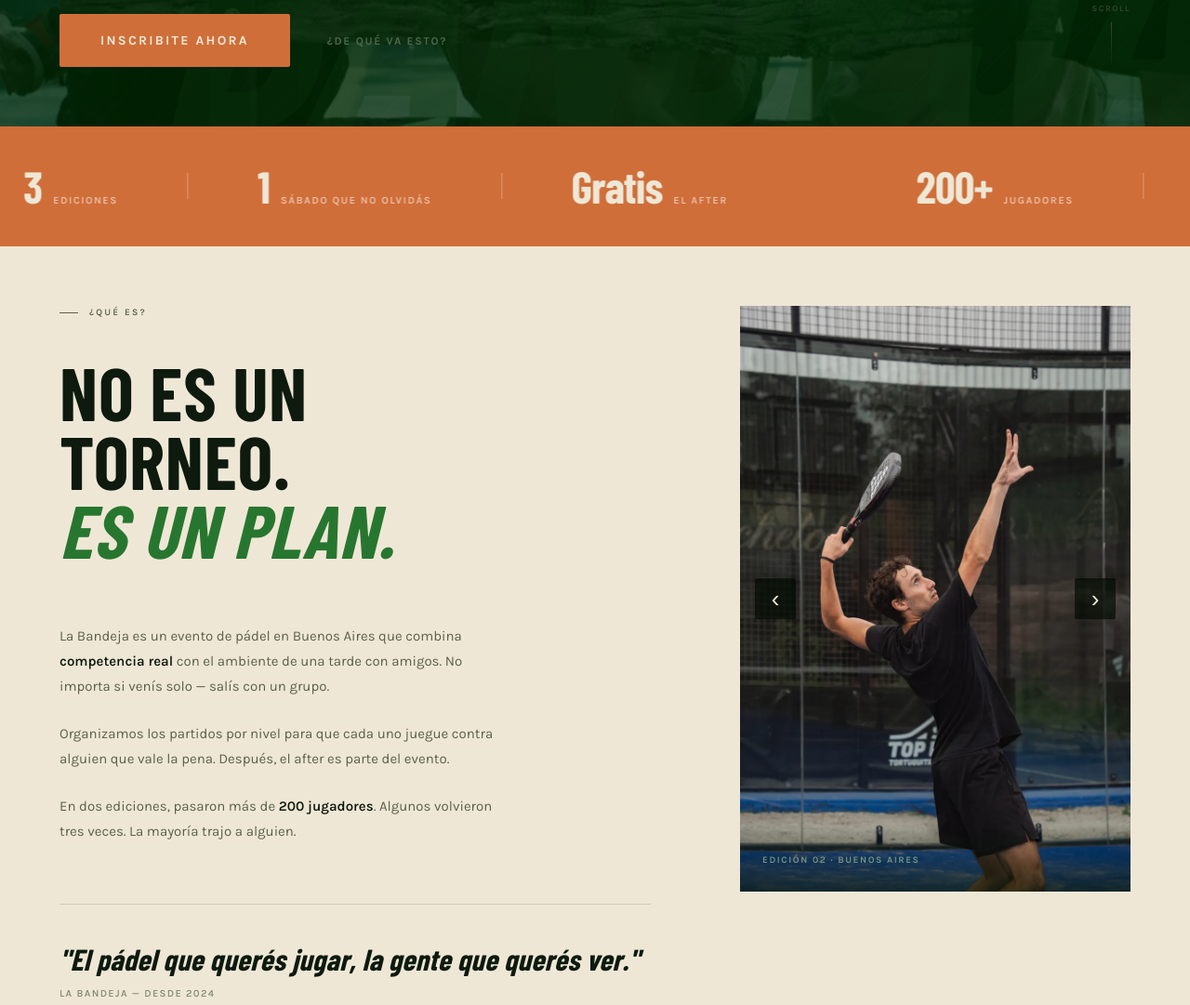
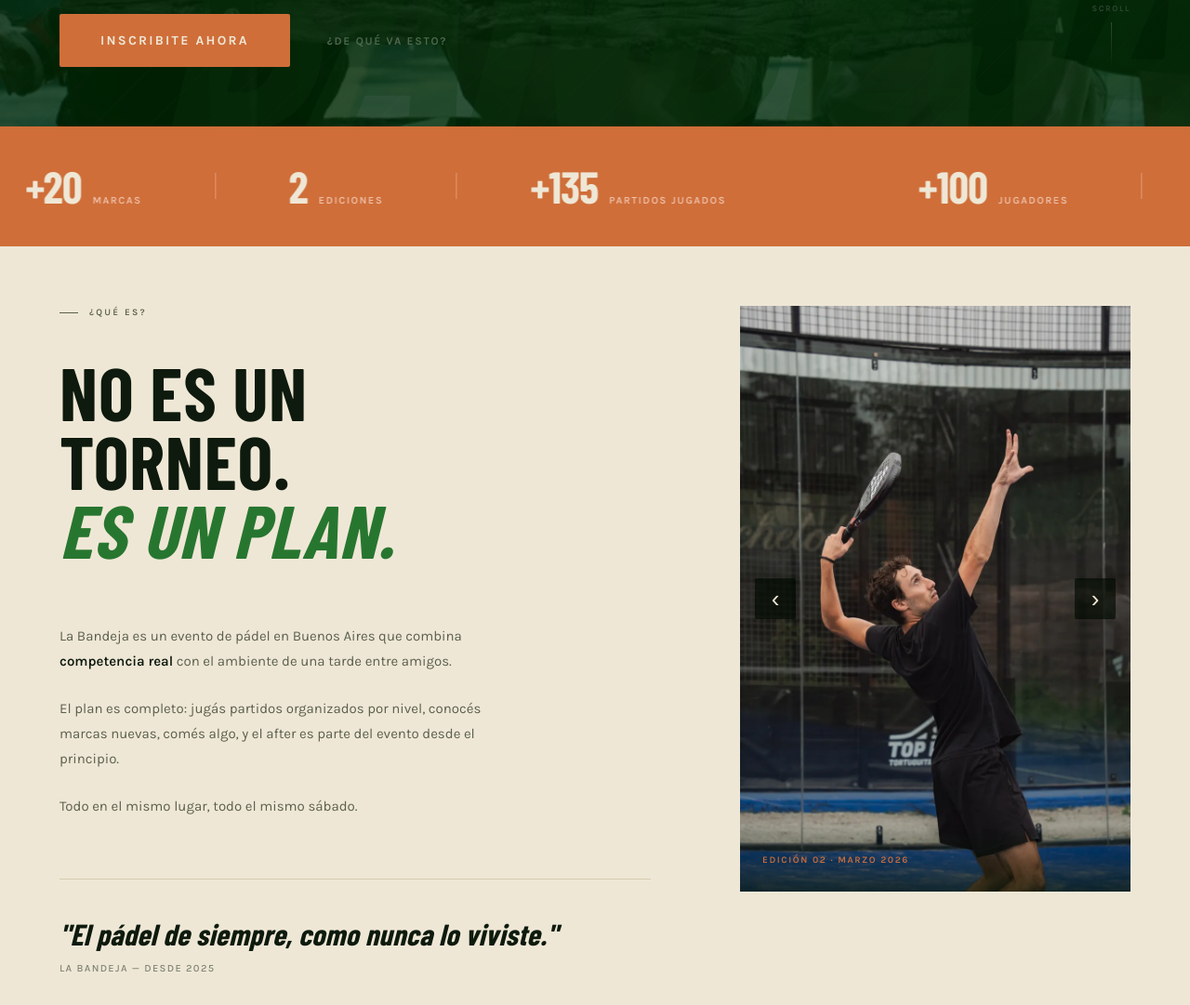
Before and after one commit to patogule/La-Bandeja, a website: page projects/landing/index.html in a window 1280 px wide. Shown: the part 664-1745 px from the top of the page at 93% size. Drawn offline with nearby package versions, Linux system fonts and the light colour scheme; a web font is replaced by a local one.

Commit message:
landing: stats, textos y colores de la sección Qué es
- Stats actualizadas: +100 jugadores, +20 marcas, 2 ediciones, +135 partidos jugados
- Caption de fotos en naranja, texto cambiado a Edición 02 · Marzo 2026
- Textos de la sección Qué es reescritos
- Quote actualizada

Co-Authored-By: Claude Sonnet 4.6 <noreply@anthropic.com>

```diff
--- a/projects/landing/index.html
+++ b/projects/landing/index.html
@@ -510,7 +510,7 @@
     }
     .about-caption-text {
       font-family: var(--font-b); font-size: 10px; font-weight: 600;
-      letter-spacing: 0.16em; text-transform: uppercase; color: var(--text-bright);
+      letter-spacing: 0.16em; text-transform: uppercase; color: var(--terra);
     }
     @media(max-width:800px){ .about { padding: var(--sp-xl) var(--sp-md); } }
     @media(max-width:800px){ .about-photo { height: 340px; } }
@@ -1141,22 +1141,22 @@
     <div class="stats-strip" role="region" aria-label="Estadísticas">
       <div class="stats-track">
         <div class="stats-set">
-          <div class="stat"><span class="stat-num">200+</span><span class="stat-label">jugadores</span></div>
+          <div class="stat"><span class="stat-num">+100</span><span class="stat-label">jugadores</span></div>
           <div class="stat-div" aria-hidden="true"></div>
-          <div class="stat"><span class="stat-num">3</span><span class="stat-label">ediciones</span></div>
+          <div class="stat"><span class="stat-num">+20</span><span class="stat-label">marcas</span></div>
           <div class="stat-div" aria-hidden="true"></div>
-          <div class="stat"><span class="stat-num">1</span><span class="stat-label">sábado que no olvidás</span></div>
+          <div class="stat"><span class="stat-num">2</span><span class="stat-label">ediciones</span></div>
           <div class="stat-div" aria-hidden="true"></div>
-          <div class="stat"><span class="stat-num">Gratis</span><span class="stat-label">el after</span></div>
+          <div class="stat"><span class="stat-num">+135</span><span class="stat-label">partidos jugados</span></div>
         </div>
         <div class="stats-set" aria-hidden="true">
-          <div class="stat"><span class="stat-num">200+</span><span class="stat-label">jugadores</span></div>
+          <div class="stat"><span class="stat-num">+100</span><span class="stat-label">jugadores</span></div>
           <div class="stat-div" aria-hidden="true"></div>
-          <div class="stat"><span class="stat-num">3</span><span class="stat-label">ediciones</span></div>
+          <div class="stat"><span class="stat-num">+20</span><span class="stat-label">marcas</span></div>
           <div class="stat-div" aria-hidden="true"></div>
-          <div class="stat"><span class="stat-num">1</span><span class="stat-label">sábado que no olvidás</span></div>
+          <div class="stat"><span class="stat-num">2</span><span class="stat-label">ediciones</span></div>
           <div class="stat-div" aria-hidden="true"></div>
-          <div class="stat"><span class="stat-num">Gratis</span><span class="stat-label">el after</span></div>
+          <div class="stat"><span class="stat-num">+135</span><span class="stat-label">partidos jugados</span></div>
         </div>
       </div>
     </div>
@@ -1168,13 +1168,13 @@
           <span class="about-tag reveal">¿Qué es?</span>
           <h2 class="about-headline reveal d1">No es un<br>torneo.<br><em>Es un plan.</em></h2>
           <div class="about-body reveal d2">
-            <p>La Bandeja es un evento de pádel en Buenos Aires que combina <strong>competencia real</strong> con el ambiente de una tarde con amigos. No importa si venís solo — salís con un grupo.</p>
-            <p>Organizamos los partidos por nivel para que cada uno juegue contra alguien que vale la pena. Después, el after es parte del evento.</p>
-            <p>En dos ediciones, pasaron más de <strong>200 jugadores</strong>. Algunos volvieron tres veces. La mayoría trajo a alguien.</p>
+            <p>La Bandeja es un evento de pádel en Buenos Aires que combina <strong>competencia real</strong> con el ambiente de una tarde entre amigos.</p>
+            <p>El plan es completo: jugás partidos organizados por nivel, conocés marcas nuevas, comés algo, y el after es parte del evento desde el principio.</p>
+            <p>Todo en el mismo lugar, todo el mismo sábado.</p>
           </div>
           <div class="about-pull reveal d3">
-            <p class="about-pull-text">"El pádel que querés jugar, la gente que querés ver."</p>
-            <p class="about-pull-attr">La Bandeja — desde 2024</p>
+            <p class="about-pull-text">"El pádel de siempre, como nunca lo viviste."</p>
+            <p class="about-pull-attr">La Bandeja — desde 2025</p>
           </div>
           <div class="section-cta reveal d3">
             <a href="#inscribite" class="btn-primary">Reservar mi lugar</a>
@@ -1217,7 +1217,7 @@
             <button class="about-carousel-btn about-carousel-next" aria-label="Foto siguiente">&#8250;</button>
           </div>
           <div class="about-caption">
-            <span class="about-caption-text">Edición 02 · Buenos Aires</span>
+            <span class="about-caption-text">Edición 02 · Marzo 2026</span>
           </div>
         </div>
       </div>
```
